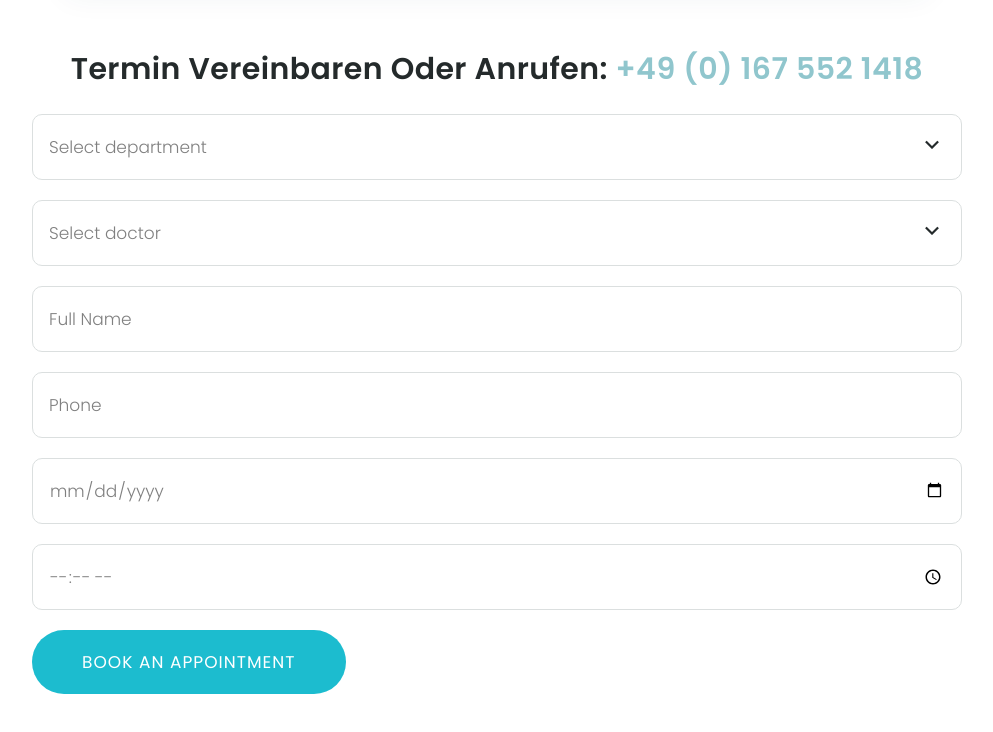
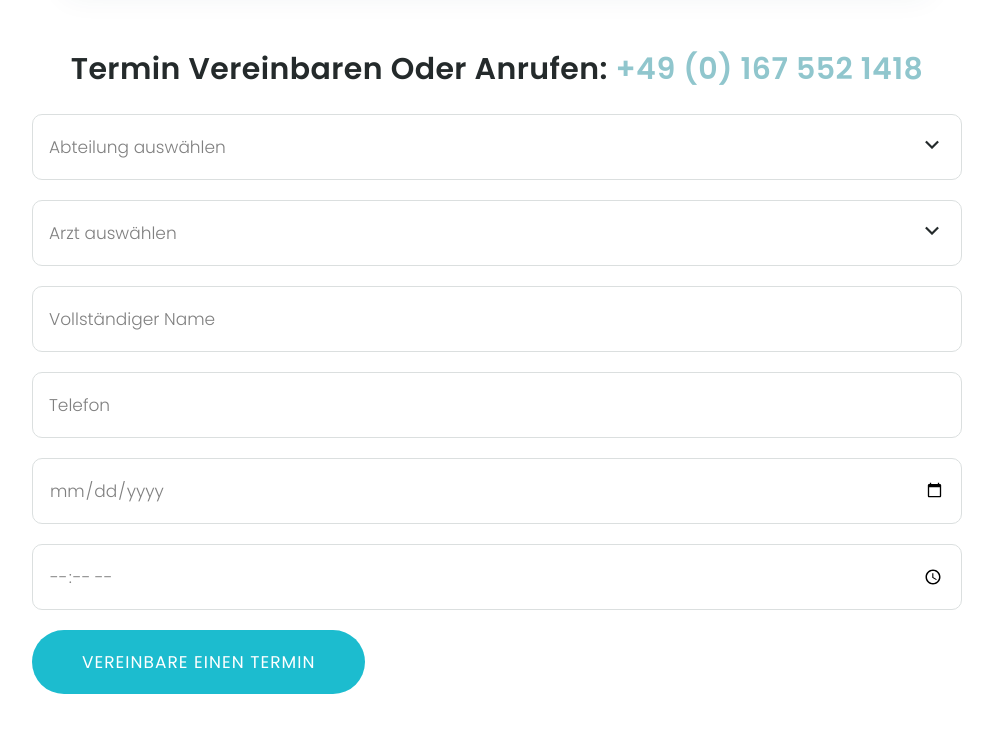
Before and after one commit to edantal/Theme-Insove--TailwindCSS, a website: page index.html in a window 1280 px wide. Shown: the part 2650-3382 px from the top of the page, without its empty margins (143-1136 px from the left). Drawn offline with nearby package versions, Linux system fonts and the light colour scheme.

Commit message:
Update commit

```diff
--- a/index.html
+++ b/index.html
@@ -386,10 +386,10 @@
               <select
                 class="appearance-none outline-none h-full w-full bg-transparent px-4"
               >
-                <option value="1">Select department</option>
-                <option value="2">department 1</option>
-                <option value="3">department 2</option>
-                <option value="4">department 3</option>
+                <option value="1">Abteilung auswählen</option>
+                <option value="2">Abteilung 1</option>
+                <option value="3">Abteilung 2</option>
+                <option value="4">Abteilung 3</option>
               </select>
             </div>
 
@@ -400,7 +400,7 @@
               <select
                 class="appearance-none outline-none h-full w-full bg-transparent px-4"
               >
-                <option value="1">Select doctor</option>
+                <option value="1">Arzt auswählen</option>
                 <option value="2">Dr. Vandelay</option>
                 <option value="3">Dr. Varnsen</option>
                 <option value="4">Dr. Pennypecker</option>
@@ -409,17 +409,17 @@
           </div>
 
           <div class="flex flex-col xl:flex-row gap-5">
-            <input type="text" class="input" placeholder="Full Name" />
-            <input type="text" class="input" placeholder="Phone" />
+            <input type="text" class="input" placeholder="Vollständiger Name" />
+            <input type="text" class="input" placeholder="Telefon" />
           </div>
 
           <div class="flex flex-col xl:flex-row gap-5">
-            <input type="date" class="input" placeholder="Full Name" />
-            <input type="time" class="input" placeholder="Phone" />
+            <input type="date" class="input" />
+            <input type="time" class="input" />
           </div>
 
           <button class="btn btn-lg btn-accent self-start" type="submit">
-            Book an appointment
+            Vereinbare einen Termin
           </button>
         </form>
       </div>
```
